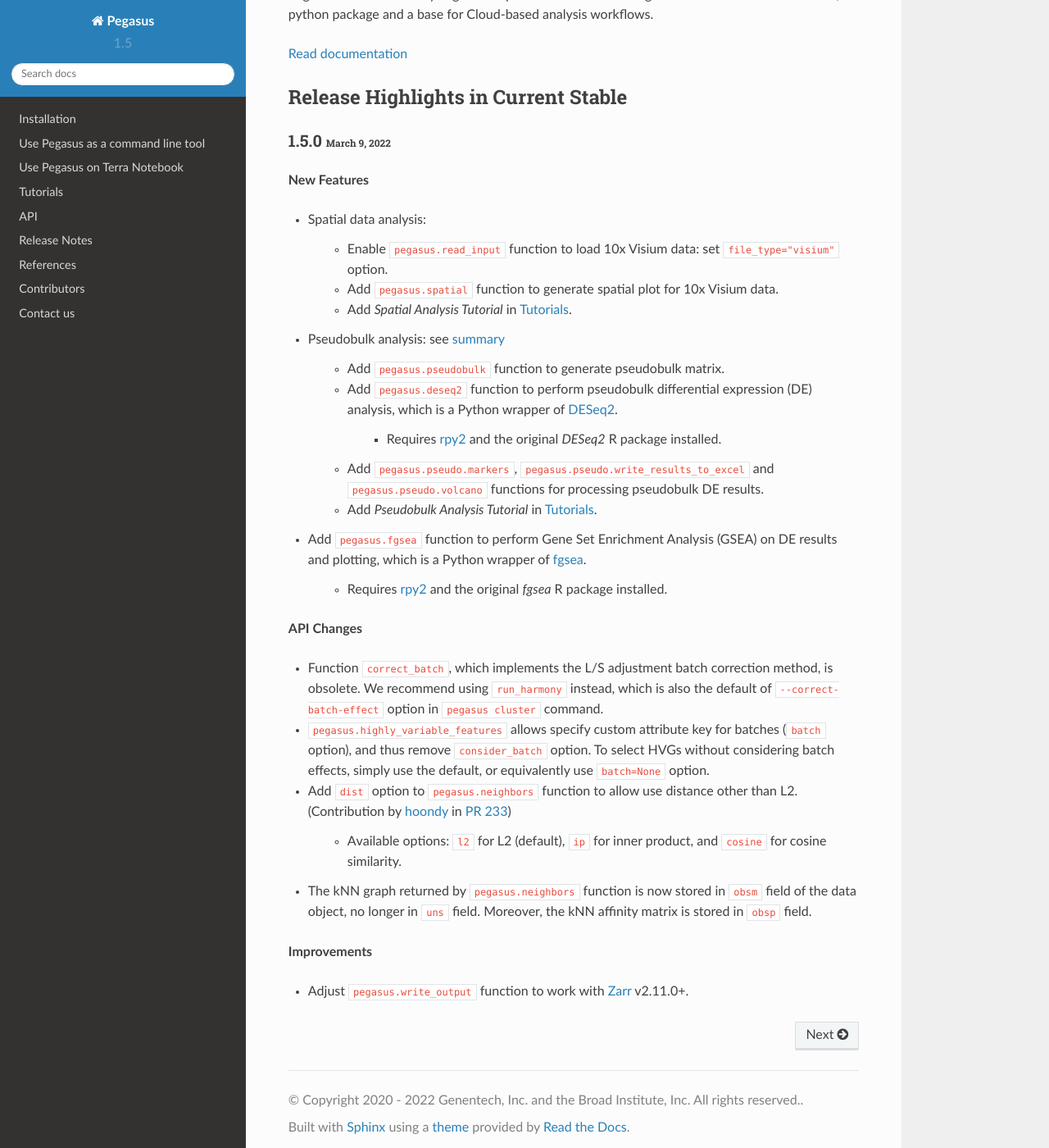
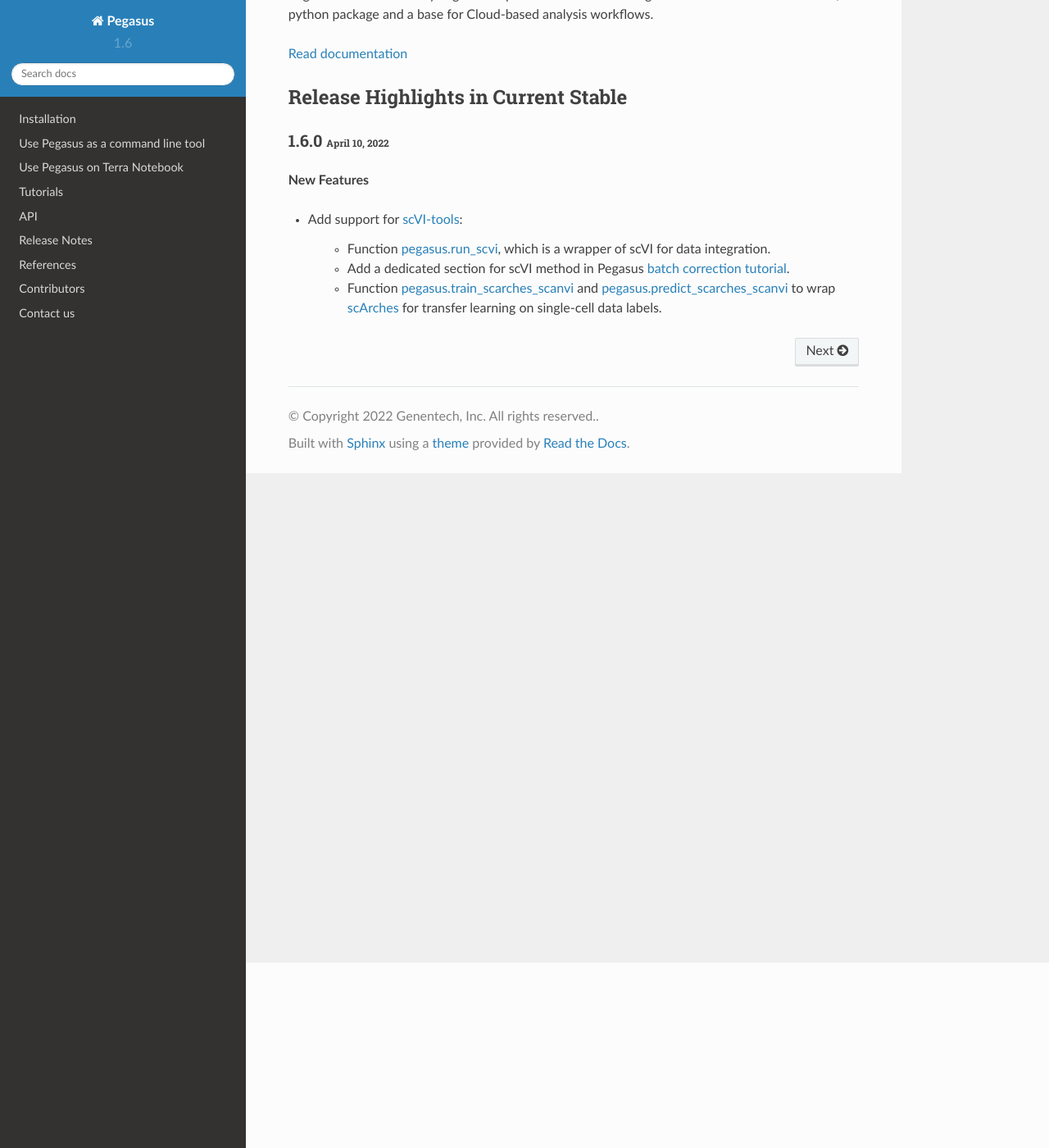
Before and after one commit to lilab-bcb/pegasus, a Sphinx documentation site: the page built from docs/index.rst, in a window 1280 px wide and 1400 px high, scrolled down 226 px. Shown: the whole window at 82% size. Built offline with Sphinx 7.4.7 and the Read the Docs theme 2.0.0, drawn with Linux system fonts in a browser that asks for light colours; formulas are drawn with MathJax 3.

Commit message:
Add release notes

```diff
--- a/docs/conf.py
+++ b/docs/conf.py
@@ -23,15 +23,15 @@
 # -- Project information -----------------------------------------------------
 
 project = "Pegasus"
-copyright = "2020 - 2022 Genentech, Inc. and the Broad Institute, Inc. All rights reserved."
+copyright = "2022 Genentech, Inc. All rights reserved."
 author = (
     "Yiming Yang, Joshua Gould and Bo Li"
 )
 
 # The short X.Y version
-version = "1.5"
+version = "1.6"
 # The full version, including alpha/beta/rc tags
-release = "1.5.0"
+release = "1.6.0"
 
 
 # -- General configuration ---------------------------------------------------
--- a/docs/index.rst
+++ b/docs/index.rst
@@ -10,7 +10,7 @@
 Release Highlights in Current Stable
 ~~~~~~~~~~~~~~~~~~~~~~~~~~~~~~~~~~~~~
 
-.. include:: release_notes/version_1_5.rst
+.. include:: release_notes/version_1_6.rst
 
 .. toctree::
    :maxdepth: 1
--- a/docs/release_notes.rst
+++ b/docs/release_notes.rst
@@ -5,6 +5,11 @@
 
 .. note::
     Also see the release notes of `PegasusIO <https://pegasusio.readthedocs.io/en/stable/release_notes.html>`__.
+
+Version 1.6
+~~~~~~~~~~~~~
+
+.. include:: release_notes/version_1_6.rst
 
 Version 1.5
 ~~~~~~~~~~~~~
--- /dev/null
+++ b/docs/release_notes/version_1_6.rst
@@ -0,0 +1,10 @@
+1.6.0 :small:`April 10, 2022`
+^^^^^^^^^^^^^^^^^^^^^^^^^^^^^^^^^^
+
+**New Features**
+
+* Add support for `scVI-tools <https://github.com/scverse/scvi-tools>`_:
+
+    * Function `pegasus.run_scvi <./api/pegasus.run_scvi.html>`_, which is a wrapper of scVI for data integration.
+    * Add a dedicated section for scVI method in Pegasus `batch correction tutorial <https://pegasus-tutorials.readthedocs.io/en/latest/_static/tutorials/batch_correction.html>`_.
+    * Function `pegasus.train_scarches_scanvi <./api/pegasus.train_scarches_scanvi.html>`_ and `pegasus.predict_scarches_scanvi <./api/pegasus.predict_scarches_scanvi.html>`_ to wrap `scArches <https://github.com/theislab/scarches>`_ for transfer learning on single-cell data labels.
```
Also changed, not shown: docs/api/index.rst (+9 -0 lines), 1 other file.
